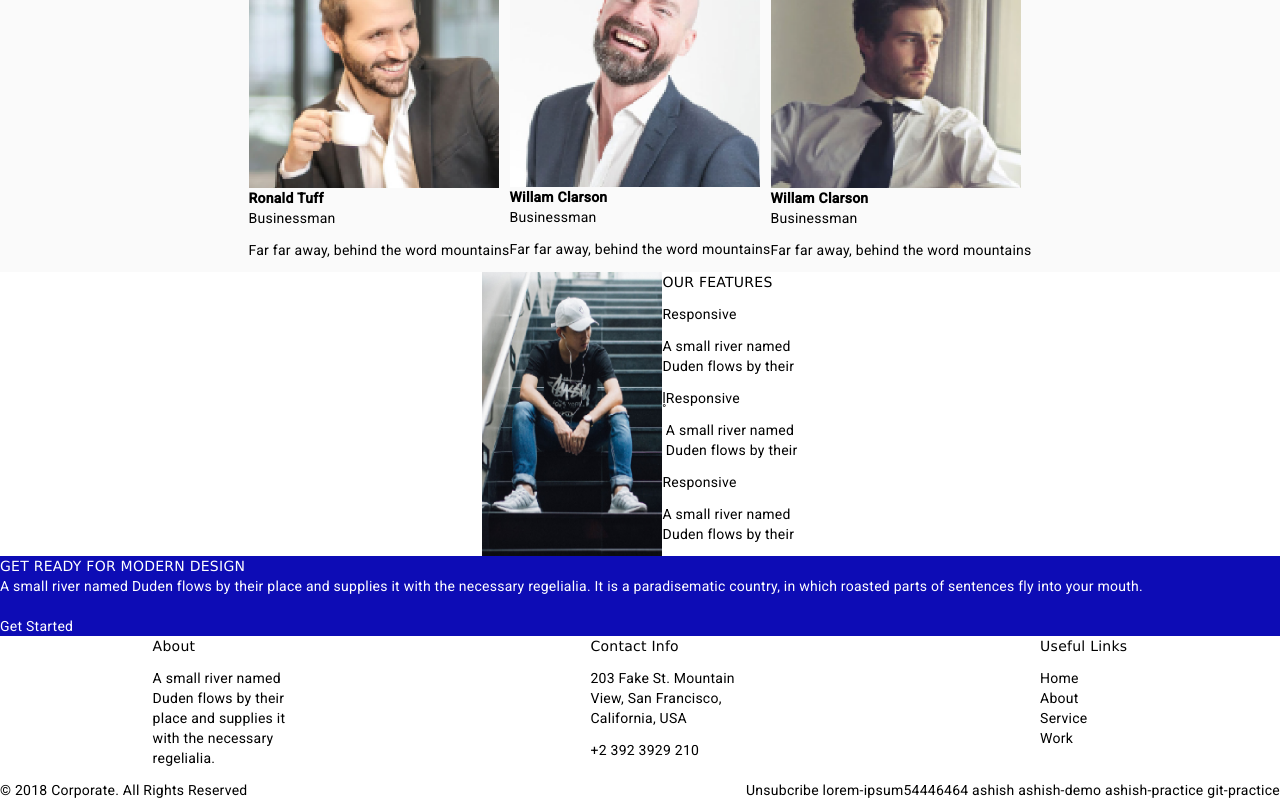
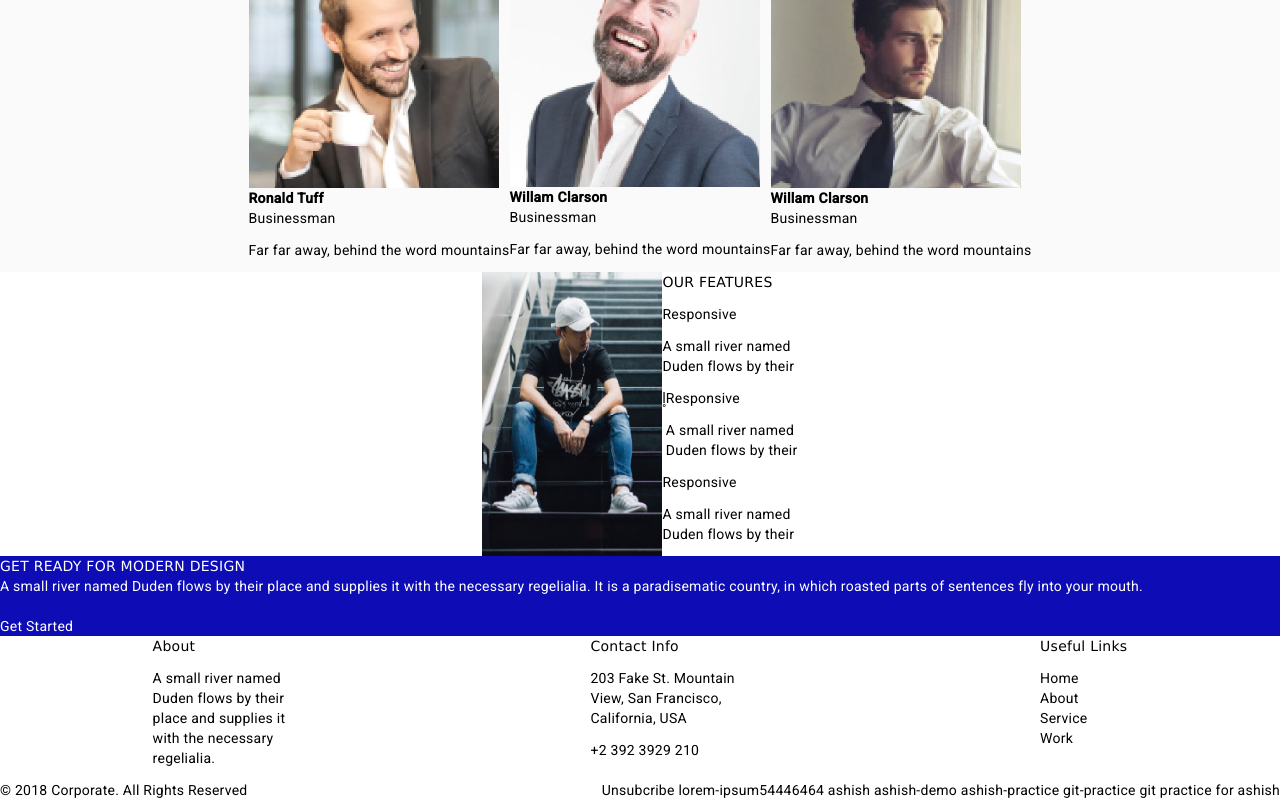
Before and after one commit to shaaakir7/Corporate-angular, an Angular app: page / in a window 1280 px wide. Shown: the part 2568-3368 px from the top of the page. Built offline with nearby package versions, Linux system fonts and the light colour scheme.

Commit message:
its a ashish commit

```diff
--- a/src/app/app.component.html
+++ b/src/app/app.component.html
@@ -327,6 +327,7 @@ roasted parts of sentences fly into your mouth.
         ashish-demo
         ashish-practice
         git-practice
+        git practice for ashish
       </div>
     </footer>
 
```
